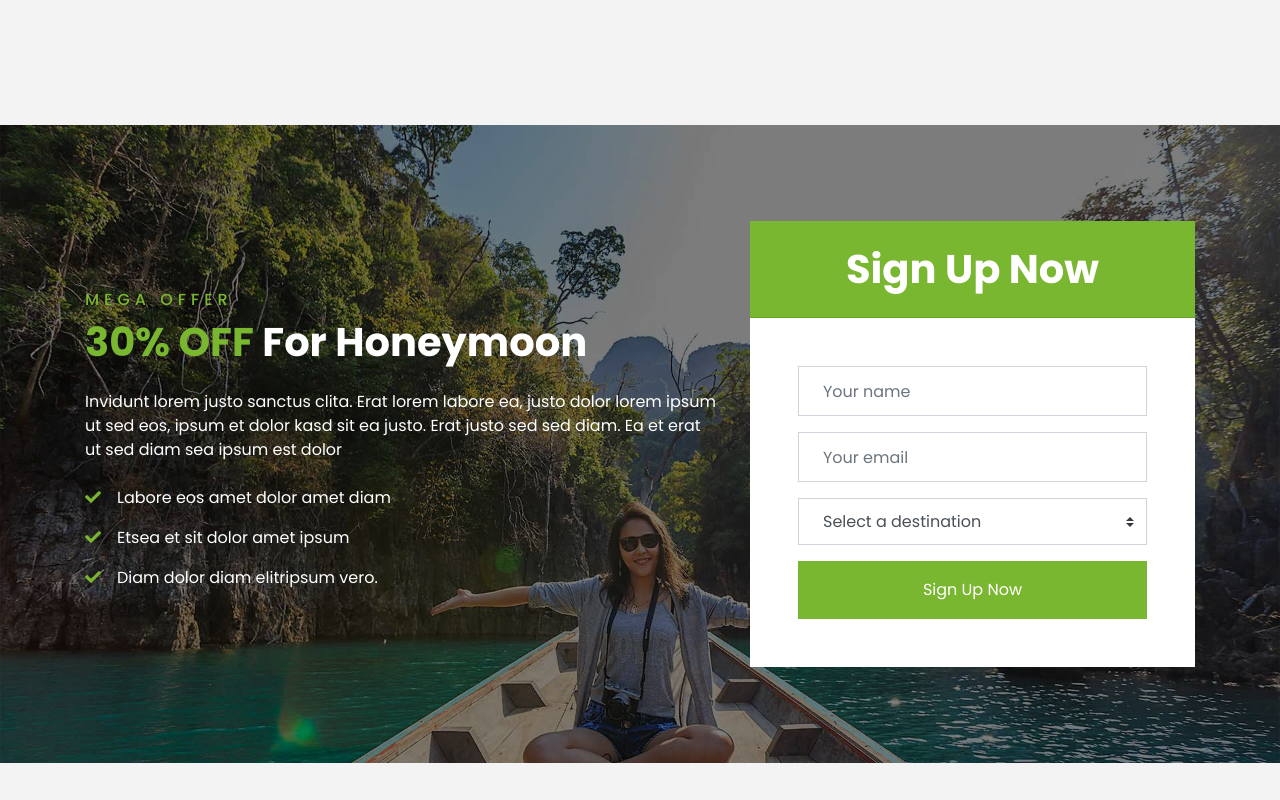
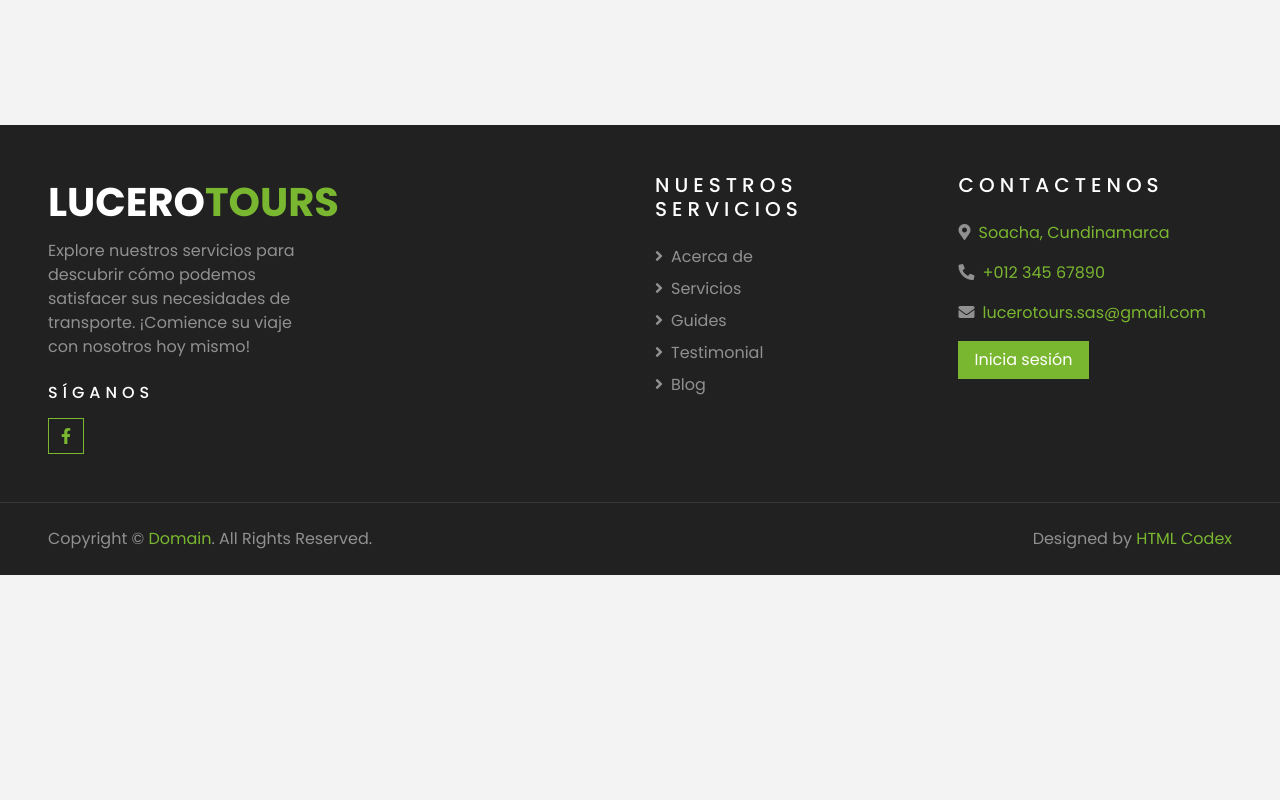
Before and after one commit to JhonBravo22/Lucerotours, a plain HTML site: page about.html in a window 1280 px wide. Shown: the part 1980-2780 px from the top of the page. After the commit the page ends 2555 px from the top, so only its background shows below. Drawn offline with nearby package versions, Linux system fonts and the light colour scheme.

Commit message:
eliminacion de register

```diff
--- a/about.html
+++ b/about.html
@@ -294,63 +294,6 @@
 
     <!-- Feature End -->
 
-
-    <!-- Registration Start -->
-    <div class="container-fluid bg-registration py-5" style="margin: 90px 0;">
-        <div class="container py-5">
-            <div class="row align-items-center">
-                <div class="col-lg-7 mb-5 mb-lg-0">
-                    <div class="mb-4">
-                        <h6 class="text-primary text-uppercase" style="letter-spacing: 5px;">Mega Offer</h6>
-                        <h1 class="text-white"><span class="text-primary">30% OFF</span> For Honeymoon</h1>
-                    </div>
-                    <p class="text-white">Invidunt lorem justo sanctus clita. Erat lorem labore ea, justo dolor lorem
-                        ipsum ut sed eos,
-                        ipsum et dolor kasd sit ea justo. Erat justo sed sed diam. Ea et erat ut sed diam sea ipsum est
-                        dolor</p>
-                    <ul class="list-inline text-white m-0">
-                        <li class="py-2"><i class="fa fa-check text-primary mr-3"></i>Labore eos amet dolor amet diam
-                        </li>
-                        <li class="py-2"><i class="fa fa-check text-primary mr-3"></i>Etsea et sit dolor amet ipsum</li>
-                        <li class="py-2"><i class="fa fa-check text-primary mr-3"></i>Diam dolor diam elitripsum vero.
-                        </li>
-                    </ul>
-                </div>
-                <div class="col-lg-5">
-                    <div class="card border-0">
-                        <div class="card-header bg-primary text-center p-4">
-                            <h1 class="text-white m-0">Sign Up Now</h1>
-                        </div>
-                        <div class="card-body rounded-bottom bg-white p-5">
-                            <form>
-                                <div class="form-group">
-                                    <input type="text" class="form-control p-4" placeholder="Your name"
-                                        required="required" />
-                                </div>
-                                <div class="form-group">
-                                    <input type="email" class="form-control p-4" placeholder="Your email"
-                                        required="required" />
-                                </div>
-                                <div class="form-group">
-                                    <select class="custom-select px-4" style="height: 47px;">
-                                        <option selected>Select a destination</option>
-                                        <option value="1">destination 1</option>
-                                        <option value="2">destination 1</option>
-                                        <option value="3">destination 1</option>
-                                    </select>
-                                </div>
-                                <div>
-                                    <button class="btn btn-primary btn-block py-3" type="submit">Sign Up Now</button>
-                                </div>
-                            </form>
-                        </div>
-                    </div>
-                </div>
-            </div>
-        </div>
-    </div>
-    <!-- Registration End -->
-
     <!-- Footer Start -->
     <div class="container-fluid bg-dark text-white-50 px-sm-3 px-lg-5" style="margin-top: 90px;">
         <div class="row pt-5">
```
